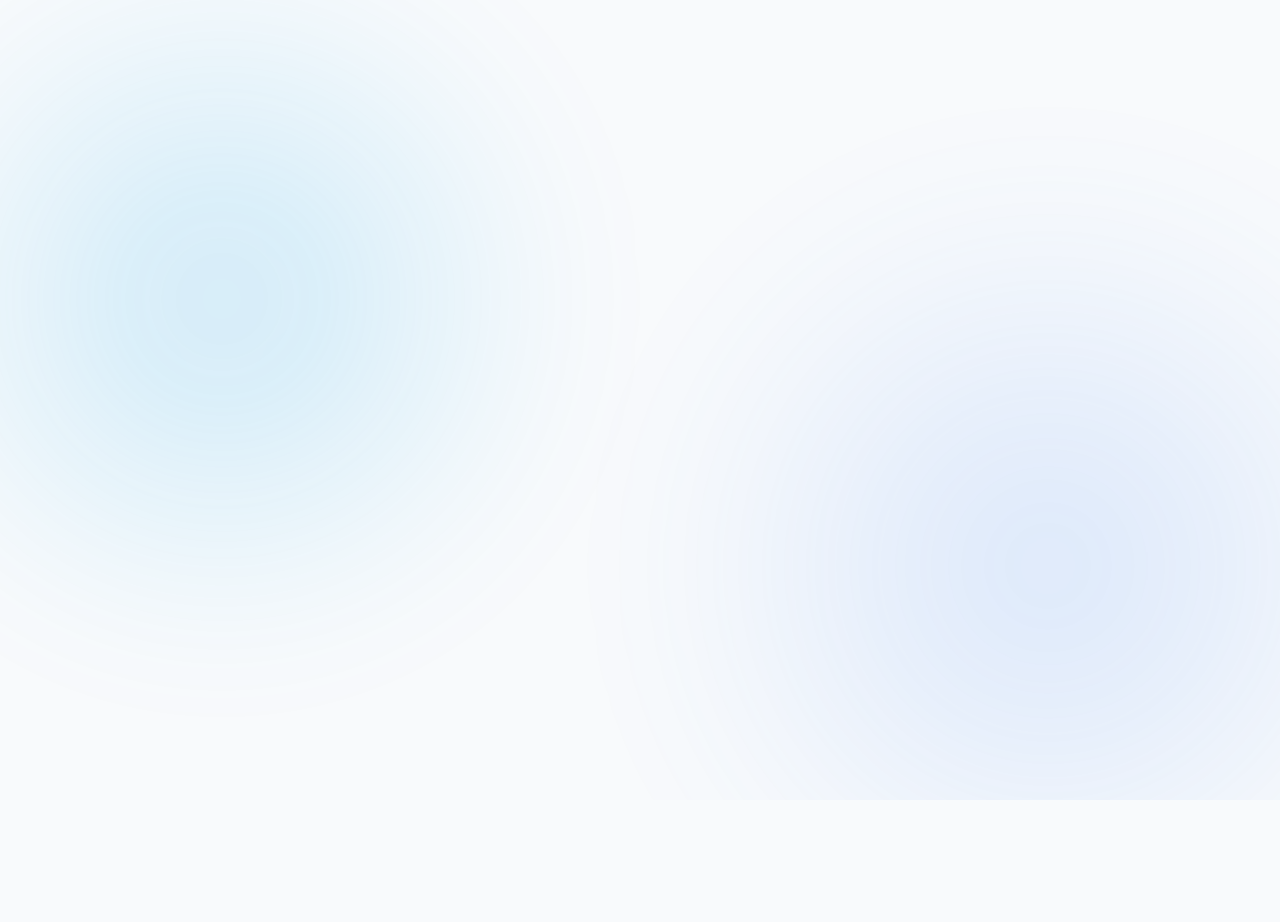
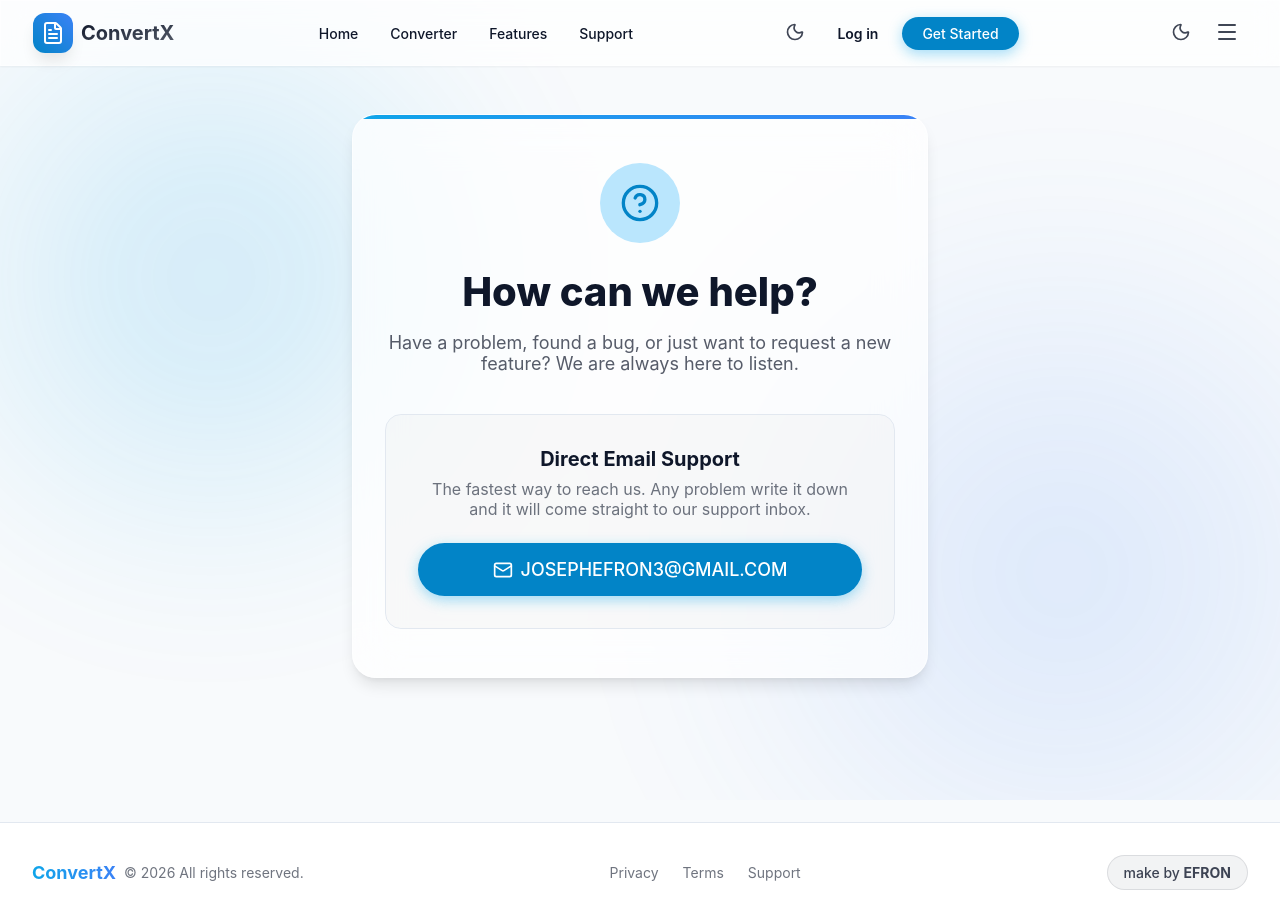
Before and after one commit to Efronj/CONVERTFILEX, a React (Vite) app: page /support in a window 1280 px wide. Before the commit this address had no page. Before the commit the page ends 800 px from the top, so only its background shows below. Built offline with nearby package versions, Linux system fonts and the light colour scheme.

Commit message:
feat: Add Features & Support page

```diff
--- a/src/App.jsx
+++ b/src/App.jsx
@@ -2,6 +2,7 @@ import React from 'react';
 import { BrowserRouter as Router, Routes, Route } from 'react-router-dom';
 import Home from './pages/Home';
 import Login from './pages/Login';
+import Support from './pages/Support';
 
 function App() {
   return (
@@ -14,6 +15,7 @@ function App() {
       <Routes>
         <Route path="/" element={<Home />} />
         <Route path="/login" element={<Login />} />
+        <Route path="/support" element={<Support />} />
       </Routes>
     </Router>
   );
--- a/src/components/ConverterDashboard.jsx
+++ b/src/components/ConverterDashboard.jsx
@@ -4,8 +4,8 @@ import { useDropzone } from 'react-dropzone';
 
 const converters = [
     { id: 'image-to-pdf', title: 'Image to PDF', icon: <FileImage size={20} /> },
+    { id: 'image-to-doc', title: 'Image to DOC', icon: <FileImage size={20} /> },
     { id: 'camera-to-pdf', title: 'Live Camera to PDF', icon: <Camera size={20} /> },
-    { id: 'image-to-doc', title: 'Image to DOC', icon: <FileImage size={20} /> },
     { id: 'jpg-to-png', title: 'JPG to PNG', icon: <FileImage size={20} /> },
     { id: 'pdf-to-image', title: 'PDF to Image', icon: <FileText size={20} /> },
     { id: 'pdf-to-doc', title: 'PDF to Word', icon: <FileText size={20} /> },
--- a/src/components/Footer.jsx
+++ b/src/components/Footer.jsx
@@ -16,7 +16,7 @@ const Footer = () => {
                 <div className="footer-links">
                     <a href="#" className="footer-muted" style={{ transition: 'color 0.2s' }} onMouseOver={e => e.target.style.color = 'var(--primary-500)'} onMouseOut={e => e.target.style.color = ''}>Privacy</a>
                     <a href="#" className="footer-muted" style={{ transition: 'color 0.2s' }} onMouseOver={e => e.target.style.color = 'var(--primary-500)'} onMouseOut={e => e.target.style.color = ''}>Terms</a>
-                    <a href="#" className="footer-muted" style={{ transition: 'color 0.2s' }} onMouseOver={e => e.target.style.color = 'var(--primary-500)'} onMouseOut={e => e.target.style.color = ''}>Support</a>
+                    <a href="/support" className="footer-muted" style={{ transition: 'color 0.2s' }} onMouseOver={e => e.target.style.color = 'var(--primary-500)'} onMouseOut={e => e.target.style.color = ''}>Support</a>
                 </div>
 
                 <div className="footer-badge">
--- a/src/components/Navbar.jsx
+++ b/src/components/Navbar.jsx
@@ -48,9 +48,10 @@ const Navbar = () => {
 
                     {/* Desktop Navigation */}
                     <div className="desktop-links">
-                        <a href="#" className="nav-link">Home</a>
-                        <a href="#converter" className="nav-link">Converter</a>
-                        <a href="#features" className="nav-link">Features</a>
+                        <a href="/" className="nav-link">Home</a>
+                        <a href="/#converter" className="nav-link">Converter</a>
+                        <a href="/#features" className="nav-link">Features</a>
+                        <a href="/support" className="nav-link">Support</a>
                     </div>
 
                     {/* Actions */}
@@ -86,6 +87,7 @@ const Navbar = () => {
                     <a href="/" className="mobile-nav-link">Home</a>
                     <a href="/#converter" className="mobile-nav-link">Converter</a>
                     <a href="/#features" className="mobile-nav-link">Features</a>
+                    <a href="/support" className="mobile-nav-link">Support</a>
                     <div style={{ paddingTop: '1rem' }}>
                         <a href="/login" className="mobile-nav-link" style={{ textAlign: 'center', marginBottom: '0.5rem', fontWeight: 600 }}>
                             Log in
--- a/src/pages/Home.jsx
+++ b/src/pages/Home.jsx
@@ -23,6 +23,32 @@ const Home = () => {
                 <div id="converter" style={{ width: '100%', marginTop: '4rem' }}>
                     <ConverterDashboard />
                 </div>
+
+                {/* Features Section */}
+                <div id="features" style={{ width: '100%', marginTop: '8rem', marginBottom: '4rem' }}>
+                    <div style={{ textAlign: 'center', marginBottom: '3rem' }}>
+                        <h2 style={{ fontSize: '2.25rem', fontWeight: 800, marginBottom: '1rem' }} className="gradient-text">Why Choose ConvertX?</h2>
+                        <p style={{ color: 'rgba(15, 23, 42, 0.6)', maxWidth: '40rem', margin: '0 auto', fontSize: '1.125rem' }} className="dark:text-slate-300">Experience the next generation of file conversion with military-grade security and lightning-fast processing speeds.</p>
+                    </div>
+
+                    <div style={{ display: 'grid', gridTemplateColumns: 'repeat(auto-fit, minmax(280px, 1fr))', gap: '2rem' }}>
+                        <div className="glass-lg" style={{ padding: '2rem', borderRadius: '1.5rem', textAlign: 'center' }}>
+                            <div style={{ width: '4rem', height: '4rem', borderRadius: '1rem', background: 'var(--primary-100)', color: 'var(--primary-600)', display: 'flex', alignItems: 'center', justifyContent: 'center', margin: '0 auto 1.5rem', fontSize: '1.5rem' }} className="dark:bg-sky-900/50 dark:text-sky-300">⚡</div>
+                            <h3 style={{ fontSize: '1.25rem', fontWeight: 700, marginBottom: '0.5rem' }}>Lightning Fast</h3>
+                            <p style={{ color: 'rgba(15, 23, 42, 0.6)' }} className="dark:text-slate-300">Convert hundreds of files simultaneously with our high-performance infrastructure.</p>
+                        </div>
+                        <div className="glass-lg" style={{ padding: '2rem', borderRadius: '1.5rem', textAlign: 'center' }}>
+                            <div style={{ width: '4rem', height: '4rem', borderRadius: '1rem', background: 'var(--primary-100)', color: 'var(--primary-600)', display: 'flex', alignItems: 'center', justifyContent: 'center', margin: '0 auto 1.5rem', fontSize: '1.5rem' }} className="dark:bg-sky-900/50 dark:text-sky-300">🔒</div>
+                            <h3 style={{ fontSize: '1.25rem', fontWeight: 700, marginBottom: '0.5rem' }}>Secure & Private</h3>
+                            <p style={{ color: 'rgba(15, 23, 42, 0.6)' }} className="dark:text-slate-300">All uploaded sets of files are instantly deleted from our servers after conversion.</p>
+                        </div>
+                        <div className="glass-lg" style={{ padding: '2rem', borderRadius: '1.5rem', textAlign: 'center' }}>
+                            <div style={{ width: '4rem', height: '4rem', borderRadius: '1rem', background: 'var(--primary-100)', color: 'var(--primary-600)', display: 'flex', alignItems: 'center', justifyContent: 'center', margin: '0 auto 1.5rem', fontSize: '1.5rem' }} className="dark:bg-sky-900/50 dark:text-sky-300">📱</div>
+                            <h3 style={{ fontSize: '1.25rem', fontWeight: 700, marginBottom: '0.5rem' }}>Live Camera</h3>
+                            <p style={{ color: 'rgba(15, 23, 42, 0.6)' }} className="dark:text-slate-300">Capture documents directly using your device's webcam and turn them into PDFs.</p>
+                        </div>
+                    </div>
+                </div>
             </main>
 
             <Footer />
--- /dev/null
+++ b/src/pages/Support.jsx
@@ -0,0 +1,49 @@
+import React from 'react';
+import Navbar from '../components/Navbar';
+import Footer from '../components/Footer';
+import { Mail, HelpCircle, ArrowRight } from 'lucide-react';
+
+const Support = () => {
+    return (
+        <div style={{ display: 'flex', flexDirection: 'column', minHeight: '100vh' }}>
+            <Navbar />
+
+            <main className="main-content" style={{ display: 'flex', alignItems: 'center', justifyContent: 'center' }}>
+                <div className="glass-lg" style={{ width: '100%', maxWidth: '36rem', padding: '3rem 2rem', borderRadius: '1.5rem', position: 'relative', overflow: 'hidden', textAlign: 'center' }}>
+                    <div className="top-gradient-border"></div>
+
+                    <div style={{ width: '5rem', height: '5rem', margin: '0 auto 1.5rem', borderRadius: '50%', background: 'var(--primary-100)', color: 'var(--primary-600)', display: 'flex', alignItems: 'center', justifyContent: 'center' }} className="dark:bg-sky-900/30 dark:text-sky-300">
+                        <HelpCircle size={40} />
+                    </div>
+
+                    <h1 style={{ fontSize: '2.5rem', fontWeight: 800, marginBottom: '1rem' }}>
+                        How can we help?
+                    </h1>
+                    <p style={{ fontSize: '1.125rem', color: 'rgba(15, 23, 42, 0.7)', marginBottom: '2.5rem' }} className="dark:text-slate-300">
+                        Have a problem, found a bug, or just want to request a new feature? We are always here to listen.
+                    </p>
+
+                    <div style={{ padding: '2rem', borderRadius: '1rem', background: 'rgba(15, 23, 42, 0.02)', border: '1px solid var(--border)' }} className="dark:bg-slate-800/30">
+                        <h3 style={{ fontSize: '1.25rem', fontWeight: 700, marginBottom: '0.5rem' }}>Direct Email Support</h3>
+                        <p style={{ color: 'rgba(15, 23, 42, 0.6)', marginBottom: '1.5rem' }} className="dark:text-slate-400">
+                            The fastest way to reach us. Any problem write it down and it will come straight to our support inbox.
+                        </p>
+
+                        <a
+                            href="mailto:JOSEPHEFRON3@GMAIL.COM?subject=ConvertX Support Request"
+                            className="btn-primary"
+                            style={{ display: 'inline-flex', width: '100%', padding: '1rem', fontSize: '1.125rem' }}
+                        >
+                            <Mail size={20} />
+                            JOSEPHEFRON3@GMAIL.COM
+                        </a>
+                    </div>
+                </div>
+            </main>
+
+            <Footer />
+        </div>
+    );
+};
+
+export default Support;
```
